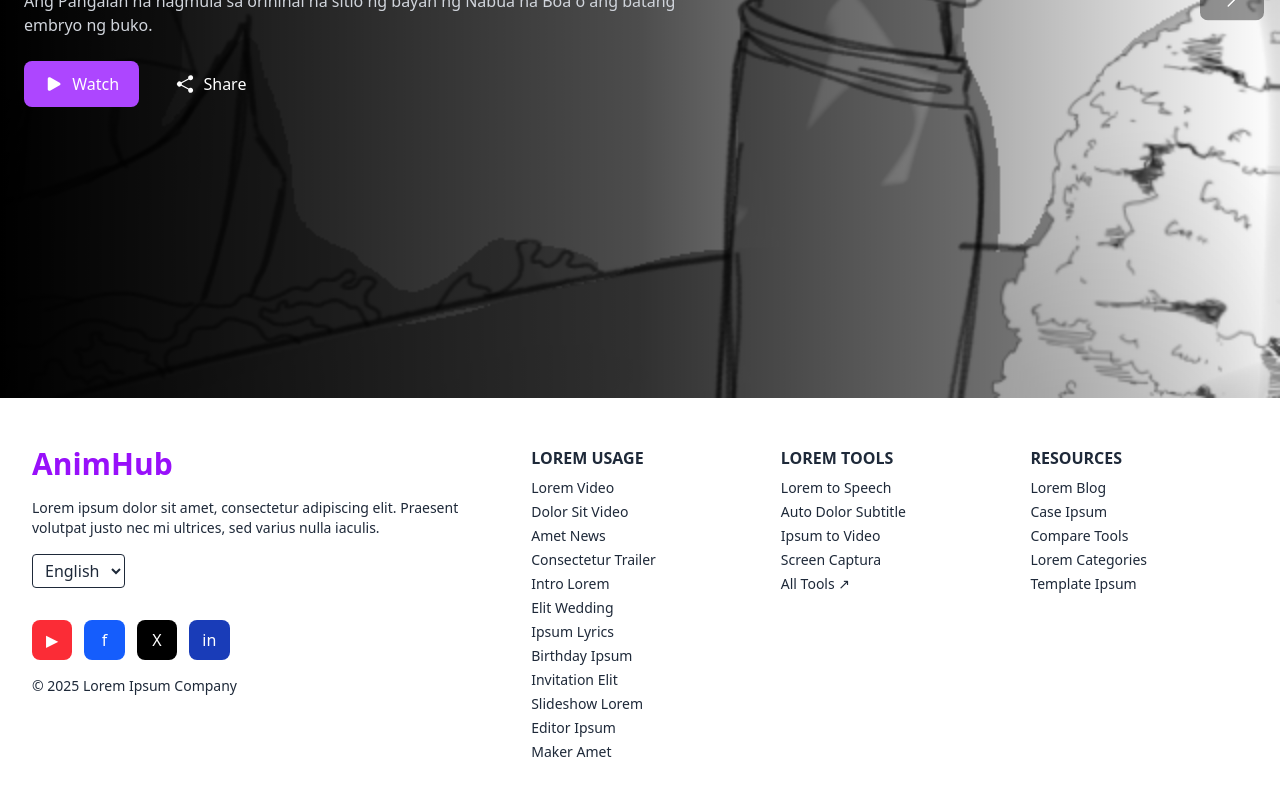
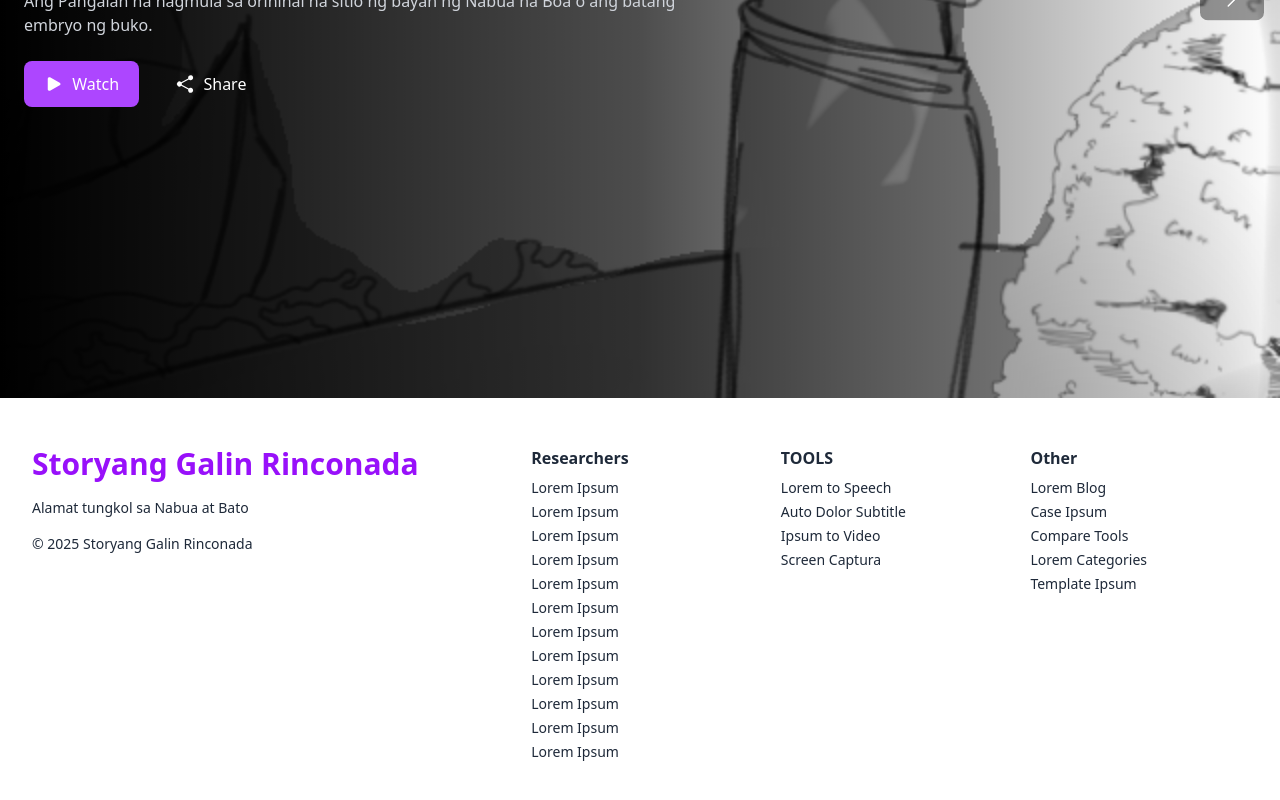
Before and after one commit to CODERELY07/tintin, a React (Vite) app: page /video in a window 1280 px wide. Shown: the part 1202-2002 px from the top of the page. Built offline with nearby package versions, Linux system fonts and the light colour scheme.

Commit message:
pre-oral

```diff
--- a/src/components/Banner.jsx
+++ b/src/components/Banner.jsx
@@ -2,16 +2,16 @@ import React from "react";
 
 export default function Banner() {
   return (
-    <header className="relative bg-blue-50  h-screen flex flex-col justify-center items-center px-6 text-center">
+    <header className="relative bg-blue-50 sm:pt-5 pt-30  h-screen flex flex-col justify-center items-center px-6 text-center">
       {/* Background overlay */}
 
 
       {/* Content container with higher z-index */}
       <div className="relative z-10">
-        <h1 className="text-5xl max-w-3xl font-extrabold drop-shadow-lg mb-4">
+        <h1 className=" lg:text-5xl text-3xl  max-w-3xl font-extrabold drop-shadow-lg mb-4">
           Tuklasin ang Alamat ng Nabua at Bato
         </h1>
-        <p className="text-xl max-w-3xl drop-shadow-md mb-8">
+        <p className="sm:text-xl text-[14px] max-w-3xl drop-shadow-md mb-8">
           Maligayang pagdating! Ang website na ito ay nilikha upang ipakilala ang mayamang kasaysayan, kultura, at alamat ng mga bayan ng Nabua at Bato sa Camarines Sur. Tampok dito ang isang orihinal na animated na video na gawa mismo ng mga author ng website na ito.
         </p>
         <button
--- a/src/components/Footer.jsx
+++ b/src/components/Footer.jsx
@@ -6,12 +6,11 @@ const Footer = () => {
       <div className="max-w-7xl mx-auto grid grid-cols-1 md:grid-cols-5 gap-8">
         {/* Logo and Description */}
         <div className="space-y-4 col-span-1 md:col-span-2">
-          <div className="text-3xl font-bold text-purple-600">AnimHub</div>
+          <div className="text-3xl font-bold text-purple-600">Storyang Galin Rinconada</div>
           <p className="text-sm">
-            Lorem ipsum dolor sit amet, consectetur adipiscing elit. Praesent
-            volutpat justo nec mi ultrices, sed varius nulla iaculis.
+            Alamat tungkol sa Nabua at Bato
           </p>
-          <select className="border rounded px-2 py-1">
+          {/* <select className="border rounded px-2 py-1">
             <option>English</option>
           </select>
           <div className="flex gap-3 mt-4">
@@ -19,37 +18,36 @@ const Footer = () => {
             <button className="bg-blue-600 w-10 h-10 rounded flex items-center justify-center text-white">f</button>
             <button className="bg-black w-10 h-10 rounded flex items-center justify-center text-white">X</button>
             <button className="bg-blue-800 w-10 h-10 rounded flex items-center justify-center text-white">in</button>
-          </div>
-          <p className="text-sm mt-4">© 2025 Lorem Ipsum Company</p>
+          </div> */}
+          <p className="text-sm mt-4">© 2025 Storyang Galin Rinconada</p>
         </div>
 
         {/* Use FlexClip For */}
         <div>
-          <h3 className="font-semibold mb-2">LOREM USAGE</h3>
+          <h3 className="font-semibold mb-2">Researchers</h3>
           <ul className="space-y-1 text-sm">
             {[
-              "Lorem Video", "Dolor Sit Video", "Amet News", "Consectetur Trailer",
-              "Intro Lorem", "Elit Wedding", "Ipsum Lyrics", "Birthday Ipsum",
-              "Invitation Elit", "Slideshow Lorem", "Editor Ipsum", "Maker Amet"
+              "Lorem Ipsum", "Lorem Ipsum", "Lorem Ipsum", "Lorem Ipsum",
+              "Lorem Ipsum", "Lorem Ipsum", "Lorem Ipsum", "Lorem Ipsum",
+              "Lorem Ipsum", "Lorem Ipsum", "Lorem Ipsum", "Lorem Ipsum"
             ].map(item => <li key={item}>{item}</li>)}
           </ul>
         </div>
 
         {/* Tools */}
         <div>
-          <h3 className="font-semibold mb-2">LOREM TOOLS</h3>
+          <h3 className="font-semibold mb-2"> TOOLS</h3>
           <ul className="space-y-1 text-sm">
             <li>Lorem to Speech</li>
             <li>Auto Dolor Subtitle</li>
             <li>Ipsum to Video</li>
             <li>Screen Captura</li>
-            <li>All Tools ↗</li>
           </ul>
         </div>
 
         {/* Resources */}
         <div>
-          <h3 className="font-semibold mb-2">RESOURCES</h3>
+          <h3 className="font-semibold mb-2">Other</h3>
           <ul className="space-y-1 text-sm">
             <li>Lorem Blog</li>
             <li>Case Ipsum</li>
--- a/src/components/Header.jsx
+++ b/src/components/Header.jsx
@@ -1,9 +1,8 @@
 import React, { useState, useEffect } from "react";
 import { Menu, X } from "lucide-react";
-import { Link } from 'react-router-dom';
+import { Link } from "react-router-dom";
 
-
-export default function Header({className}) {
+export default function Header({ className }) {
   const [isOpen, setIsOpen] = useState(false);
 
   const toggleMenu = () => setIsOpen(!isOpen);
@@ -18,8 +17,18 @@ export default function Header({className}) {
     return () => window.removeEventListener("resize", handleResize);
   }, []);
 
+  // Define shared navigation links
+  const navLinks = [
+    { path: "/", label: "Home" },
+    { path: "/video", label: "Videos" },
+    { path: "/about", label: "About" },
+    { path: "/galerya", label: "Galerya" },
+  ];
+
   return (
-    <div className={`fixed ${className} top-2 left-1/2 transform -translate-x-1/2 w-full max-w-5xl z-50 px-2 p-4`}>
+    <div
+      className={`fixed ${className} -top-[20px] sm:top-2 left-1/2 transform -translate-x-1/2 w-full max-w-5xl z-50 px-2 p-4`}
+    >
       <header
         className={`
           bg-white shadow-md w-full overflow-hidden p-2
@@ -31,15 +40,24 @@ export default function Header({className}) {
           <div className="flex justify-between items-center h-16">
             {/* Logo */}
             <div className="font-bold text-purple-600">
-             <img src="./img/white_on_black.png" className="h-16 w-auto rounded-full object-contain mx-auto" alt="Logo" />
-          </div>
+              <img
+                src="./img/white_on_black.png"
+                className="h-16 w-auto rounded-full object-contain mx-auto"
+                alt="Logo"
+              />
+            </div>
 
             {/* Desktop Navigation */}
             <nav className="hidden md:flex space-x-6 pr-4">
-              <Link to="/" className="text-pink-700 hover:text-pink-600">Home</Link>
-              <Link to="/video" className="text-pink-700 hover:text-pink-600">Videos</Link>
-              <Link to="/about" className="text-pink-700 hover:text-pink-600">About</Link>
-              <Link to="/galerya" className="text-pink-700 hover:text-pink-600">Galerya</Link>
+              {navLinks.map((link) => (
+                <Link
+                  key={link.path}
+                  to={link.path}
+                  className="text-pink-700 hover:text-pink-600"
+                >
+                  {link.label}
+                </Link>
+              ))}
             </nav>
 
             {/* Mobile Menu Button */}
@@ -54,7 +72,7 @@ export default function Header({className}) {
           </div>
         </div>
 
-        {/* Mobile Navigation Menu with animation */}
+        {/* Mobile Navigation Menu */}
         <div
           className={`
             md:hidden
@@ -67,10 +85,16 @@ export default function Header({className}) {
           `}
           style={{ willChange: "max-height, opacity" }}
         >
-          <a href="#" className="block text-gray-700 hover:text-pink-600">Home</a>
-          <a href="#" className="block text-gray-700 hover:text-pink-600">Videos</a>
-          <a href="#" className="block text-gray-700 hover:text-pink-600">About</a>
-          <a href="#" className="block text-gray-700 hover:text-pink-600">Contact</a>
+          {navLinks.map((link) => (
+            <Link
+              key={link.path}
+              to={link.path}
+              className="block text-gray-700 hover:text-pink-600"
+              onClick={() => setIsOpen(false)} // Close menu on click
+            >
+              {link.label}
+            </Link>
+          ))}
         </div>
       </header>
     </div>
--- a/src/components/VideoList.jsx
+++ b/src/components/VideoList.jsx
@@ -20,6 +20,7 @@ import { useNavigate } from "react-router-dom";
 export default function VideoList({ video, onNext }) {
   const navigate = useNavigate();
   const [showShareMenu, setShowShareMenu] = useState(false);
+  const [copied, setCopied] = useState(false); // state to track copy action
 
   const shareParams = new URLSearchParams({
     title: video?.title || "",
@@ -52,7 +53,10 @@ export default function VideoList({ video, onNext }) {
   };
 
   const copyLink = () => {
-    navigator.clipboard.writeText(shareUrl);
+    navigator.clipboard.writeText(shareUrl).then(() => {
+      setCopied(true);
+      setTimeout(() => setCopied(false), 2000); // Reset text after 2s
+    });
   };
 
   return (
@@ -124,7 +128,7 @@ export default function VideoList({ video, onNext }) {
                   className="flex items-center gap-2 text-sm text-purple-600 hover:text-purple-800"
                 >
                   <ClipboardDocumentIcon className="w-5 h-5" />
-                  Copy Link
+                  {copied ? "Link copied!" : "Copy Link"}
                 </button>
               </div>
             )}
--- a/src/pages/VideoPage.jsx
+++ b/src/pages/VideoPage.jsx
@@ -10,10 +10,11 @@ const videos = [
     year: 2025,
     duration: "10 min",
     genres: ["Alamat"],
-    url: "/videos/rough_draft.mp4",
+    url: "https://drive.google.com/file/d/1r2dIuRk9WgbAX_9I6nvLnNIiYlCzF1fW/preview",
     description:
       "Ang Pangalan na nagmula sa orihinal na sitio ng bayan ng Nabua na Boa o ang batang embryo ng buko.",
   },
+
   {
     title: "Alamat ng Bato",
       image: "./src/assets/img/2.png ",
--- a/src/pages/WatchPage.jsx
+++ b/src/pages/WatchPage.jsx
@@ -2,7 +2,6 @@ import React from "react";
 import { useLocation, useNavigate } from "react-router-dom";
 import Header from "../components/Header";
 import Footer from "../components/Footer";
-import ReactPlayer from "react-player";
 
 const videos = [
   {
@@ -11,7 +10,8 @@ const videos = [
     year: 2025,
     duration: "10 min",
     genres: ["Alamat"],
-    url: "/videos/rough_draft.mp4",
+    url: "https://drive.google.com/file/d/1r2dIuRk9WgbAX_9I6nvLnNIiYlCzF1fW/preview",
+
     description:
       "Ang Pangalan na nagmula sa orihinal na sitio ng bayan ng Nabua na Boa o ang batang embryo ng buko.",
   },
@@ -25,17 +25,13 @@ const videos = [
     description:
       "Ang Lugar ng Bato na dating tinatawag na Calilingo, mula sa pangalan ng ilog sahan. Sa kalaunan tinawag na itong bato.",
   },
-  // Add more videos as needed
 ];
 
 export default function WatchPage() {
   const location = useLocation();
   const navigate = useNavigate();
 
-  // Parse query params if any
   const params = new URLSearchParams(location.search);
-
-  // Try to get video details from query params first (for shared URLs)
   const queryTitle = params.get("title");
   const queryDescription = params.get("description");
   const queryImageUrl = params.get("image");
@@ -43,7 +39,6 @@ export default function WatchPage() {
   const queryDuration = params.get("duration");
   const queryGenres = params.get("genres") ? params.get("genres").split(",") : [];
 
-  // Use location.state as fallback (when navigated internally)
   const {
     videoUrl,
     imageUrl,
@@ -54,7 +49,6 @@ export default function WatchPage() {
     description,
   } = location.state || {};
 
-  // Decide which data source to use
   const currentVideo = {
     videoUrl: videoUrl || (queryTitle ? videos.find(v => v.title === queryTitle)?.url : ""),
     imageUrl: imageUrl || queryImageUrl,
@@ -65,10 +59,7 @@ export default function WatchPage() {
     description: description || queryDescription,
   };
 
-  // Filter recommended excluding current video by title
-  const recommendedMovies = videos.filter(
-    (v) => v.title !== currentVideo.title
-  );
+  const recommendedMovies = videos.filter((v) => v.title !== currentVideo.title);
 
   const handleWatch = (movie) => {
     navigate("/watch", {
@@ -95,12 +86,15 @@ export default function WatchPage() {
       >
         {currentVideo.videoUrl ? (
           <div className="w-full max-w-6xl mx-auto aspect-video shadow-lg">
-            <ReactPlayer
-              url={currentVideo.videoUrl}
-              controls
+            <iframe
+              src={currentVideo.videoUrl}
               width="100%"
               height="100%"
-            />
+              allow="autoplay; fullscreen"
+              allowFullScreen
+              className="w-full h-full rounded"
+              title="Video Player"
+            ></iframe>
           </div>
         ) : (
           <p className="text-white text-lg">No video URL provided.</p>
```
